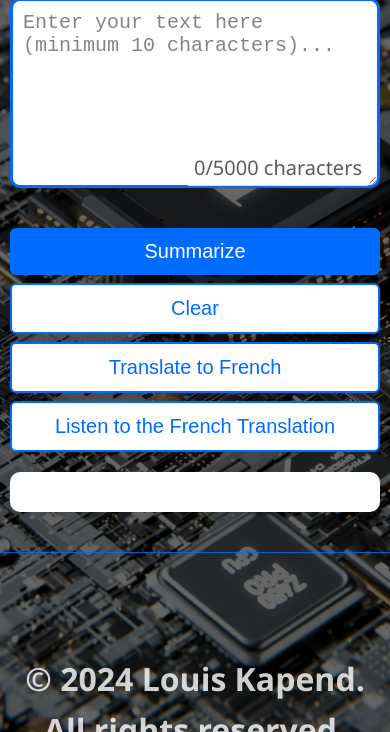
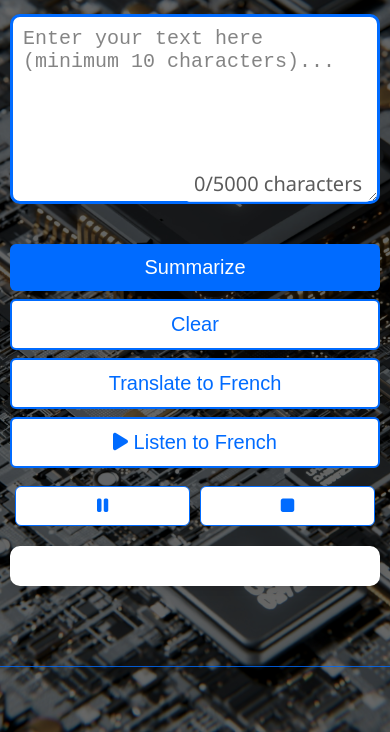
Before and after one commit to Lint2016/AI-powered-summarizer, a plain HTML site: page index.html in a window 390 px wide. Shown: the part 112-844 px from the top of the page. Drawn offline with Linux system fonts and the light colour scheme; some packages are replaced by stand-ins of ours; a script that the page names is missing.

Commit message:
just added controls buttons

```diff
--- a/index.html
+++ b/index.html
@@ -1,12 +1,16 @@
 <!DOCTYPE html>
 <html lang="en">
   <head>
-    <meta charset="UTF-8">
-    <meta name="viewport" content="width=device-width, initial-scale=1.0">
+    <meta charset="UTF-8" />
+    <meta name="viewport" content="width=device-width, initial-scale=1.0" />
     <title>AI-powered text-summarizer App</title>
-    <link rel="stylesheet" href="style.css">
+    <link rel="stylesheet" href="style.css" />
     <script src="https://cdn.jsdelivr.net/npm/sweetalert2@11"></script>
-    <link rel="shortcut icon" href="image/favicon.ico" type="image/x-icon">
+    <script
+      src="https://kit.fontawesome.com/e110590ce5.js"
+      crossorigin="anonymous"
+    ></script>
+    <link rel="shortcut icon" href="image/favicon.ico" type="image/x-icon" />
   </head>
   <body>
     <div class="theme-toggle">
@@ -21,7 +25,10 @@
 
       <div class="input-methods">
         <div class="input-container">
-                <textarea id="inputText" placeholder="Enter your text here (minimum 10 characters)..."></textarea>
+          <textarea
+            id="inputText"
+            placeholder="Enter your text here (minimum 10 characters)..."
+          ></textarea>
           <div id="charCount" class="char-count">0/5000 characters</div>
         </div>
       </div>
@@ -29,8 +36,19 @@
       <div class="button-container">
         <button id="summarizeButton" class="primary-btn">Summarize</button>
         <button id="summarizeButtonClear" class="secondary-btn">Clear</button>
-            <button id="summarizeButtonTranslate" class="secondary-btn">Translate to French</button>
-            <button id="frenchAudio" class="secondary-btn">Listen to the French Translation</button>
+        <button id="summarizeButtonTranslate" class="secondary-btn">
+          Translate to French
+        </button>
+        <button id="frenchAudio" class="secondary-btn">
+          <i class="fas fa-play"></i> Listen to French
+        </button>
+        <div class="controls">
+            <div class="control-buttons">
+                <button class="control-btn"><i class="fas fa-pause" id="pauseButton"></i></button>
+                <button class="control-btn"><i class="fas fa-stop" id="stopButton"></i></button>
+            </div>
+        </div>
+
       </div>
 
       <div id="result" class="result-container"></div>
--- a/style.css
+++ b/style.css
@@ -226,7 +226,14 @@ button:disabled {
 .input-methods {
     margin-bottom: 2rem;
 }
-
+.control-btn {
+    background-color: var(--card-bg);
+    color: var(--primary-color);
+    border: 1px solid var(--primary-color);
+    border-radius: 6px;
+    cursor: pointer;
+    transition: all 0.3s ease;
+}
 .tab-buttons {
     display: flex;
     gap: 10px;
@@ -310,7 +317,16 @@ button:disabled {
         gap: 8px;
         width: 100%; /* Ensure buttons take full width */
     }
-
+    .fa-pause, .fa-stop {
+        font-size: 20px;
+        width: 50%;
+    }
+    .controls {
+        display: flex;
+        flex-direction: column;
+        gap: 8px;
+        width: 100%;
+    }
     .theme-toggle {
         top: 10px;
         right: 10px;
@@ -321,11 +337,13 @@ button:disabled {
         height: 35px;
         font-size: 20px;
     }
-
+    .result-container {
+        margin-bottom: 40px;
+    }
     h1 {
         font-size: 30px;
         color: white;
-        margin-bottom: 1rem;
+        margin-bottom: 2rem;
     }
 
     /* Add this to ensure all buttons take full width */
@@ -352,4 +370,33 @@ button:disabled {
    #charCount{
     font-size: 20px;
    }
+    .controls {
+        margin-top: 5px;
+        width: 100%;
+    }
+
+    .control-buttons {
+        display: flex;
+        justify-content: space-between;
+        width: 100%;
+    }
+
+    .control-btn {
+        flex: 1;
+        margin: 0 5px;
+        padding: 10px;
+        display: flex;
+        justify-content: center;
+        background-color: var(--card-bg);
+        border: 1px solid var(--primary-color);
+    }
+
+    .fa-pause, .fa-stop {
+        color: var(--primary-color);
+        font-size: 18px;
+    }
+
+    #frenchAudio {
+        margin-bottom: 5px;
+    }
 }
```
Lines whose indentation alone changed are shown as unchanged.
